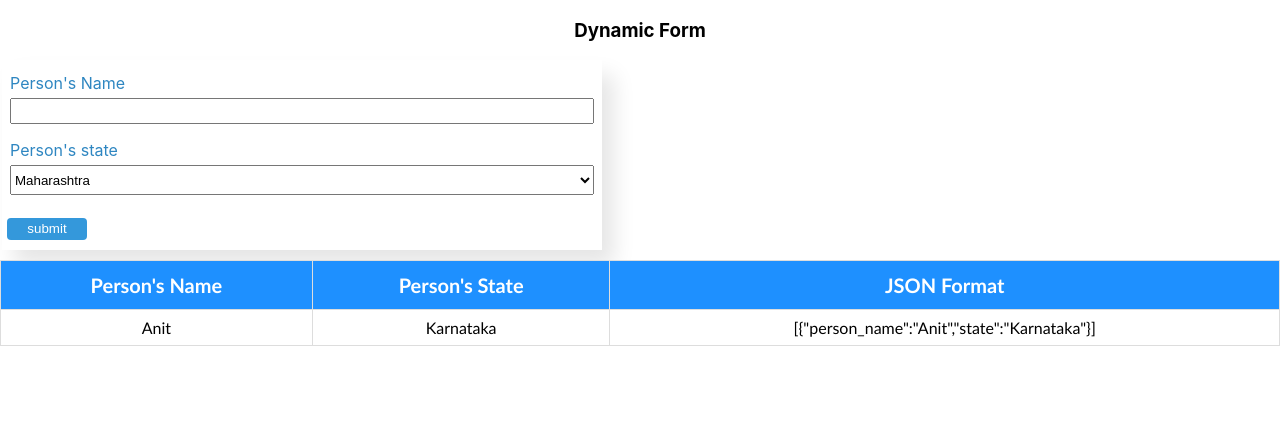
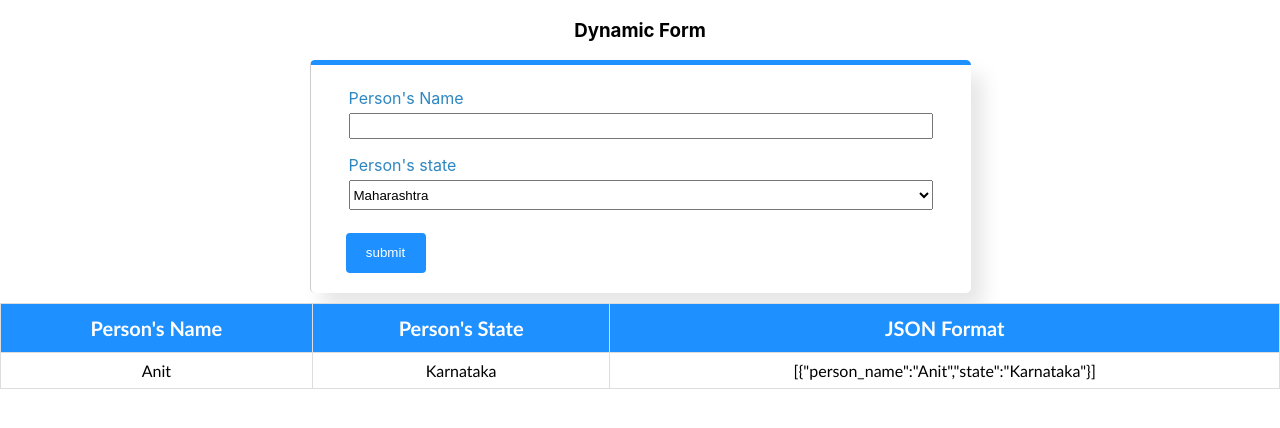
Before and after one commit to anitkumarsingh/flexi-component, a React (Create React App) app: page / in a window 1280 px wide. Shown: the top 428 px of the page. Built offline with nearby package versions, Linux system fonts and the light colour scheme.

Commit message:
css modification

```diff
--- a/public/index.html
+++ b/public/index.html
@@ -19,7 +19,7 @@
       work correctly both with client-side routing and a non-root public URL.
       Learn how to configure a non-root public URL by running `npm run build`.
     -->
-    <title>React App</title>
+    <title>Flexi Component</title>
   </head>
   <body>
     <noscript>
--- a/src/App.js
+++ b/src/App.js
@@ -1,6 +1,6 @@
 import React, { Component } from 'react';
 import './App.css';
-import Data from './data';
+import Data from './DataSource/data';
 import Flexi  from './Components/FlexComponent/Flexi';
 
 class App extends Component {
--- a/src/Components/FlexComponent/Flexi.css
+++ b/src/Components/FlexComponent/Flexi.css
@@ -1,11 +1,15 @@
 .dynamic-form {
     box-shadow: 12px 15px 20px rgba(0, 0, 0, 0.1);
-   transition: 0.2s box-shadow ease-in-out, 0.2s background-color ease-in-out, 0.2s border-color ease-in-out;
+    transition: 0.2s box-shadow ease-in-out, 0.2s background-color ease-in-out, 0.2s border-color ease-in-out;
     margin-bottom: 5px;
-    padding-top: 5px;
-    padding-bottom: 5px;
+    padding: 15px 30px;
     margin: 10px 2px;
     max-width: 600px;
+    margin-left: auto;
+    margin-right: auto;
+    border-top: 5px solid dodgerblue;
+    border-left: 1px solid #ccc;
+    border-radius: 5px;
 }
 .dynamic-form .form-group {
     padding: .5em;
@@ -54,7 +58,8 @@
 .form-actions button {
     width: 80px;
     line-height: 1.5em;
-    background-color: #3498DB;
+    background-color: dodgerblue;
+    padding: 10px 0 10px 0;
     color: white;
     border-radius: 4px;
     border:0;
```
Also changed, not shown: src/DataSource/data.js (renamed from src/data.js), src/bg-01.jpg (added), src/index.css (line endings or trailing spaces).
